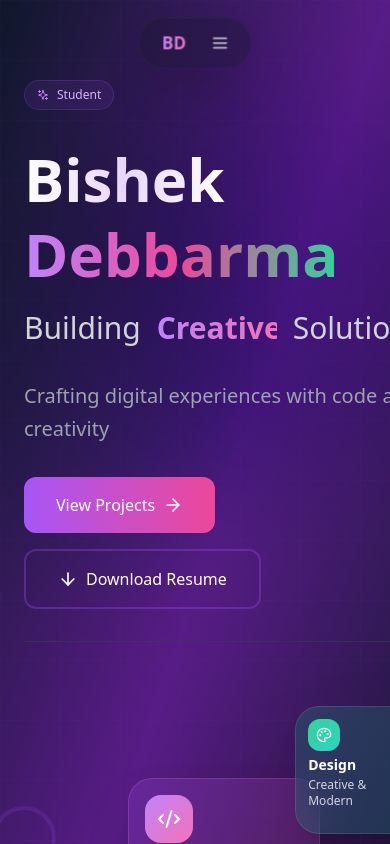
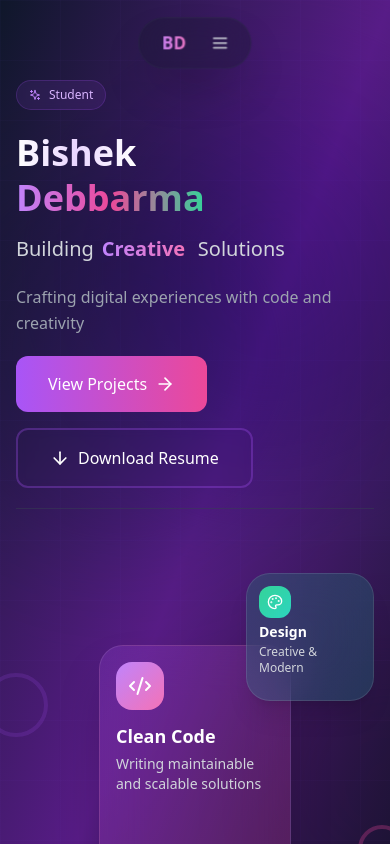
Before and after one commit to bishekdb/My-Portfolio, a React (Vite) app: page / in a window 390 px wide. Shown: the top 844 px of the page. Built offline with nearby package versions, Linux system fonts and the light colour scheme.

Commit message:
Fix mobile overflow issues in Hero section - text and floating cards

```diff
--- a/src/components/Hero.tsx
+++ b/src/components/Hero.tsx
@@ -35,11 +35,11 @@ export const Hero = () => {
       <div className="absolute top-40 right-20 w-96 h-96 bg-emerald-500 rounded-full mix-blend-multiply filter blur-3xl opacity-20 animate-pulse" style={{ animationDuration: '5s', animationDelay: '1s' }} />
       <div className="absolute bottom-20 left-1/2 w-96 h-96 bg-pink-500 rounded-full mix-blend-multiply filter blur-3xl opacity-20 animate-pulse" style={{ animationDuration: '6s', animationDelay: '2s' }} />
 
-      <div className="container mx-auto px-6 relative z-10">
+      <div className="container mx-auto px-4 sm:px-6 relative z-10">
         <div className="grid lg:grid-cols-2 gap-8 xl:gap-16 items-center min-h-screen py-20">
           {/* Left Side - Content */}
           <div
-            className={`space-y-8 transform transition-all duration-1000 ${
+            className={`space-y-5 sm:space-y-6 md:space-y-8 transform transition-all duration-1000 ${
               isVisible ? 'translate-x-0 opacity-100' : '-translate-x-10 opacity-0'
             }`}
           >
@@ -50,8 +50,8 @@ export const Hero = () => {
             </div>
 
             {/* Main Heading with Animated Word */}
-            <div className="space-y-4">
-              <h1 className="text-6xl md:text-7xl lg:text-8xl font-bold leading-tight">
+            <div className="space-y-3 sm:space-y-4">
+              <h1 className="text-4xl sm:text-5xl md:text-7xl lg:text-8xl font-bold leading-tight">
                 <span className="bg-gradient-to-r from-white via-purple-200 to-white bg-clip-text text-transparent">
                   {portfolioConfig.name.split(' ')[0]}
                 </span>
@@ -62,9 +62,9 @@ export const Hero = () => {
               </h1>
 
               {/* Animated Rotating Text */}
-              <p className="text-3xl md:text-4xl font-light text-gray-300 leading-tight flex items-center">
-                <span className="mr-4">Building</span>
-                <span className="relative w-[7.5rem] md:w-[9rem] h-10 md:h-12 flex items-center overflow-visible">
+              <p className="text-xl sm:text-2xl md:text-3xl lg:text-4xl font-light text-gray-300 leading-tight flex items-center flex-wrap">
+                <span className="mr-2 sm:mr-3 md:mr-4">Building</span>
+                <span className="relative w-[5.5rem] sm:w-[6.5rem] md:w-[7.5rem] lg:w-[9rem] h-8 sm:h-9 md:h-10 lg:h-12 flex items-center overflow-hidden">
                   {words.map((word, idx) => (
                     <span
                       key={idx}
@@ -80,12 +80,12 @@ export const Hero = () => {
                     </span>
                   ))}
                 </span>
-                <span className="ml-4">Solutions</span>
+                <span className="ml-2 sm:ml-3 md:ml-4">Solutions</span>
               </p>
             </div>
 
             {/* Description */}
-            <p className="text-xl text-gray-400 leading-relaxed max-w-xl">
+            <p className="text-base sm:text-lg md:text-xl text-gray-400 leading-relaxed max-w-[95%] sm:max-w-xl">
               {portfolioConfig.tagline}
             </p>
 
```
